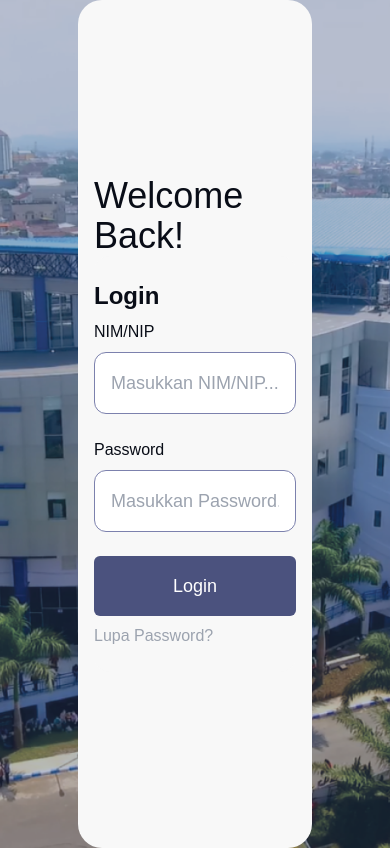
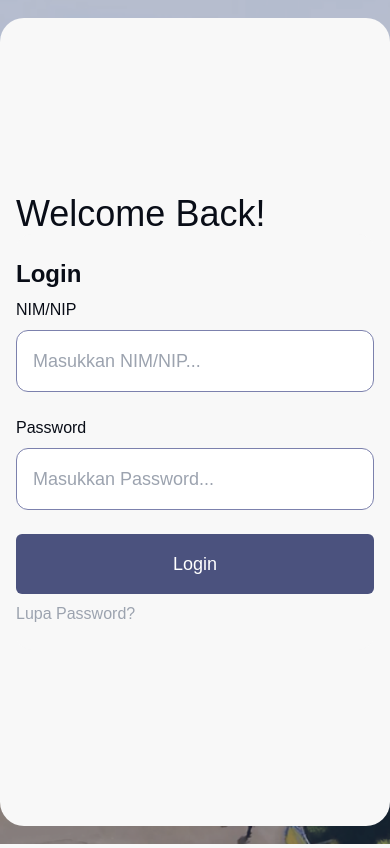
Before and after one commit to Fahridanaa/OrangDalam-PeminjamanRuangan-2F, a PHP site: page /app/Views/shared/login.php in a window 390 px wide. Run offline with PHP 8.4, Linux system fonts and the light colour scheme; style sheets or scripts are compiled from the project's sources.

Commit message:
membuat login lebih responsive

```diff
--- a/app/Views/shared/login.php
+++ b/app/Views/shared/login.php
@@ -22,9 +22,9 @@ namespace OrangDalam\PeminjamanRuangan\Views\shared;
 </head>
 
 <body>
-<div id="container" class="min-h-screen bg-grapol bg-cover bg-no-repeat flex flex-col justify-center">
-    <section class="flex text-white w-3/5 rounded-3xl overflow-hidden mx-auto">
-        <div class="lg:flex lg:w-3/4 bg-gedung bg-no-repeat bg-center bg-cover relative items-center" id="gedung">
+<div id="container" class="min-h-screen bg-cover bg-no-repeat flex flex-col justify-center md:p-16">
+    <section class="flex text-white sm:w-4/5 2xl:w-3/5 rounded-3xl overflow-hidden sm:mx-auto">
+        <div class="lg:flex lg:w-3/4 bg-no-repeat bg-center bg-cover relative items-center" id="gedung">
         </div>
         <div class="lg:w-1/2 flex-auto w-1/4 px-4 py-44 flex z-0 bg-neutral-color flex-col justify-center">
             <h2 class="text-text-color text-4xl font-medium">Welcome Back!</h2>
```
